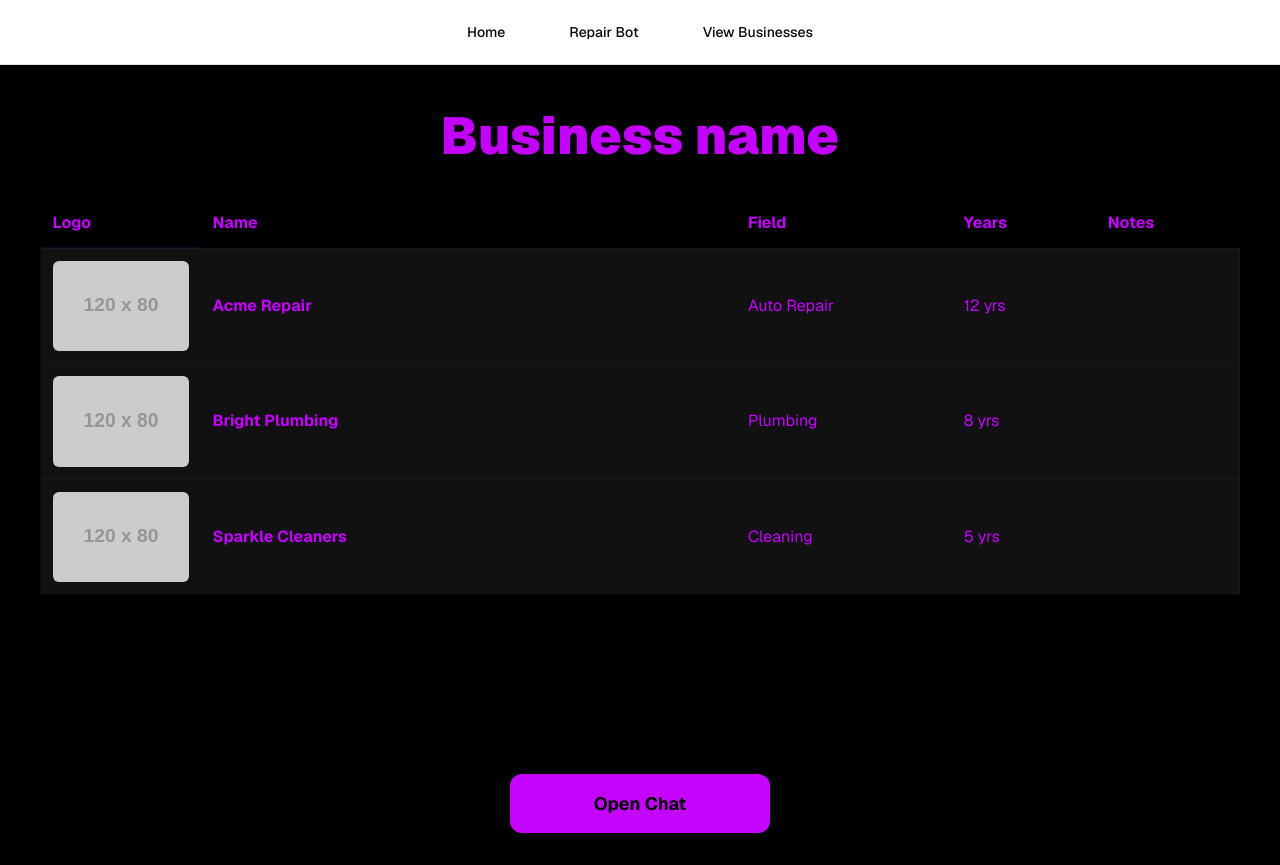
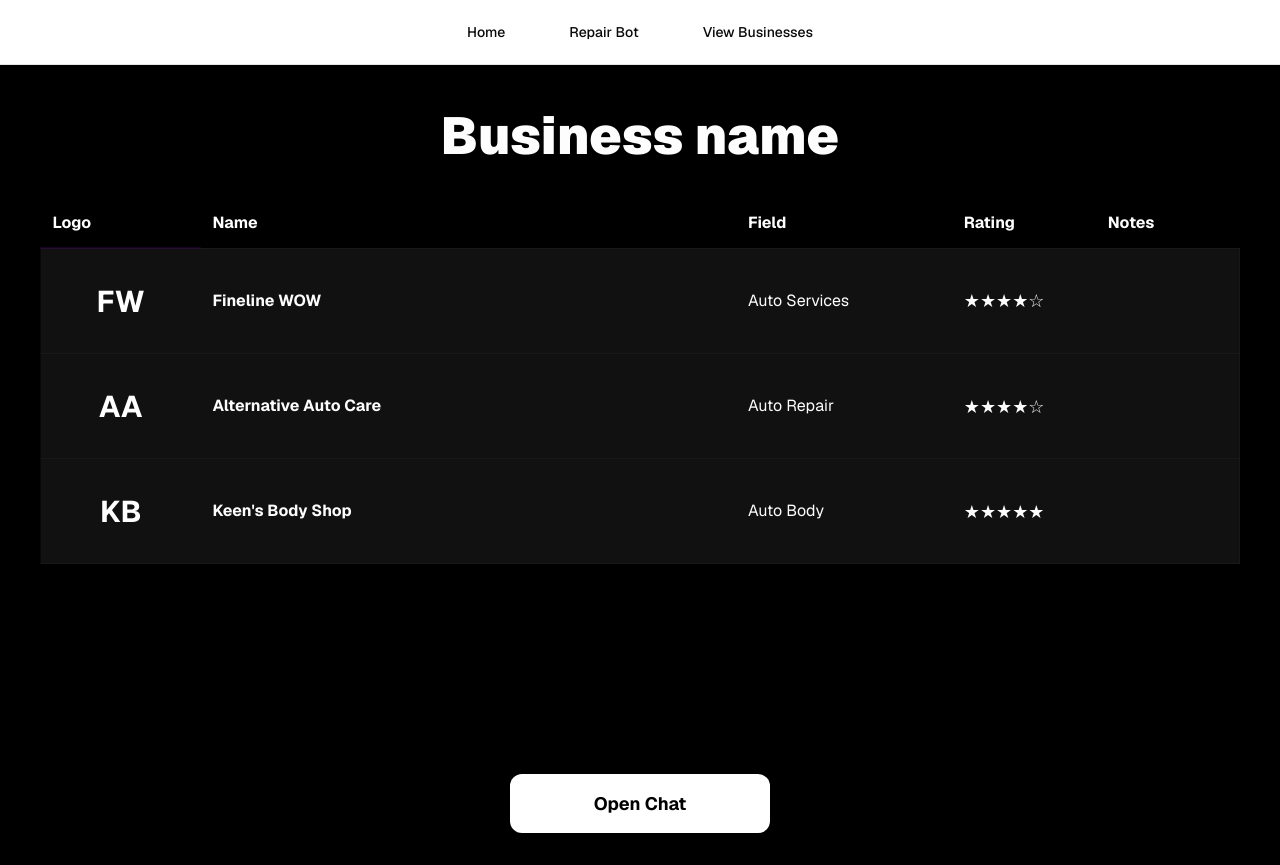
Before and after one commit to CrazyMan80052/boss-chatbot-tool, a Next.js app: page /businesses in a window 1280 px wide. Built offline with nearby package versions, Linux system fonts and the light colour scheme.

Commit message:
final changes to the business page for hackathon

```diff
--- a/app/businesses/page.tsx
+++ b/app/businesses/page.tsx
@@ -1,27 +1,34 @@
 import Link from "next/link";
+import BusinessLogo from "@/components/business-logo";
 
 export default function ViewBusiness() {
   const businesses = [
     {
       id: "1",
-      logo: "https://via.placeholder.com/120x80.png?text=Logo",
-      name: "Acme Repair",
-      field: "Auto Repair",
-      years: 12,
+      // Fineline WOW
+      url: "https://www.finelinewow.com/",
+      logo: "https://www.google.com/s2/favicons?domain=www.finelinewow.com&sz=64",
+      name: "Fineline WOW",
+      field: "Auto Services",
+      rating: 4,
     },
     {
       id: "2",
-      logo: "https://via.placeholder.com/120x80.png?text=Logo",
-      name: "Bright Plumbing",
-      field: "Plumbing",
-      years: 8,
+      // Alternative Auto Care
+      url: "https://alternativeautocare.com/",
+      logo: "https://www.google.com/s2/favicons?domain=alternativeautocare.com&sz=64",
+      name: "Alternative Auto Care",
+      field: "Auto Repair",
+      rating: 4,
     },
     {
       id: "3",
-      logo: "https://via.placeholder.com/120x80.png?text=Logo",
-      name: "Sparkle Cleaners",
-      field: "Cleaning",
-      years: 5,
+      // Keen's Body Shop
+      url: "https://www.keensbodyshop.com/",
+      logo: "https://www.google.com/s2/favicons?domain=www.keensbodyshop.com&sz=64",
+      name: "Keen's Body Shop",
+      field: "Auto Body",
+      rating: 5,
     },
   ];
 
@@ -35,7 +42,7 @@ export default function ViewBusiness() {
         alignItems: "center",
         padding: "2rem 1.5rem",
         background: "#000000ff",
-        color: "#c401ffff",
+        color: "#fdfdfdff",
       }}
     >
       {/* Large title at top */}
@@ -65,7 +72,7 @@ export default function ViewBusiness() {
                 style={{
                   textAlign: "left",
                   padding: "0.75rem",
-                  color: "#c401ffff",
+                  color: "#ffffffff",
                   fontWeight: 700,
                   borderBottom: "2px solid rgba(196,1,255,0.12)",
                 }}
@@ -76,7 +83,7 @@ export default function ViewBusiness() {
                 style={{
                   textAlign: "left",
                   padding: "0.75rem",
-                  color: "#c401ffff",
+                  color: "#ffffffff",
                   fontWeight: 700,
                 }}
               >
@@ -86,7 +93,7 @@ export default function ViewBusiness() {
                 style={{
                   textAlign: "left",
                   padding: "0.75rem",
-                  color: "#c401ffff",
+                  color: "#ffffffff",
                   fontWeight: 700,
                 }}
               >
@@ -96,17 +103,17 @@ export default function ViewBusiness() {
                 style={{
                   textAlign: "left",
                   padding: "0.75rem",
-                  color: "#c401ffff",
+                  color: "#ffffffff",
                   fontWeight: 700,
                 }}
               >
-                Years
+                Rating
               </th>
               <th
                 style={{
                   textAlign: "left",
                   padding: "0.75rem",
-                  color: "#c401ffff",
+                  color: "#ffffffff",
                   fontWeight: 700,
                 }}
               >
@@ -124,67 +131,82 @@ export default function ViewBusiness() {
                 }}
               >
                 <td style={{ padding: 12, verticalAlign: "middle" }}>
-                  <Link
-                    href={`/businesses/${b.id}/resume`}
+                  <a
+                    href={b.url}
+                    rel="noopener noreferrer"
                     style={{ display: "flex", alignItems: "center", gap: 12 }}
+                    target="_blank"
+                    title={`Open ${b.name}`}
                   >
-                    <img
-                      alt={`${b.name} logo`}
+                    <BusinessLogo
                       height={80}
+                      name={b.name}
                       src={b.logo}
-                      style={{ objectFit: "cover", borderRadius: 6 }}
                       width={140}
                     />
-                  </Link>
+                  </a>
                 </td>
                 <td style={{ padding: 12, verticalAlign: "middle" }}>
-                  <Link
-                    href={`/businesses/${b.id}/resume`}
+                  <a
+                    href={b.url}
+                    rel="noopener noreferrer"
                     style={{
                       display: "block",
                       textDecoration: "none",
                       color: "inherit",
                       fontWeight: 700,
                     }}
+                    target="_blank"
                   >
                     {b.name}
-                  </Link>
+                  </a>
                 </td>
                 <td style={{ padding: 12, verticalAlign: "middle" }}>
-                  <Link
-                    href={`/businesses/${b.id}/resume`}
+                  <a
+                    href={b.url}
+                    rel="noopener noreferrer"
                     style={{
                       display: "block",
                       textDecoration: "none",
                       color: "inherit",
                     }}
+                    target="_blank"
                   >
                     {b.field}
-                  </Link>
+                  </a>
                 </td>
                 <td style={{ padding: 12, verticalAlign: "middle" }}>
-                  <Link
-                    href={`/businesses/${b.id}/resume`}
+                  <a
+                    href={b.url}
+                    rel="noopener noreferrer"
+                    style={{
+                      display: "block",
+                      textDecoration: "none",
+                      color: "inherit",
+                      fontSize: 18,
+                    }}
+                    target="_blank"
+                  >
+                    <span aria-hidden="true" title={`${b.rating} out of 5`}>
+                      {"★".repeat(Math.max(0, Math.min(5, b.rating)))}
+                      {"☆".repeat(5 - Math.max(0, Math.min(5, b.rating)))}
+                    </span>
+                    <span className="sr-only">{b.rating} out of 5</span>
+                  </a>
+                </td>
+                <td style={{ padding: 12, verticalAlign: "middle" }}>
+                  <a
+                    href={b.url}
+                    rel="noopener noreferrer"
                     style={{
                       display: "block",
                       textDecoration: "none",
                       color: "inherit",
                     }}
-                  >
-                    {b.years} yrs
-                  </Link>
-                </td>
-                <td style={{ padding: 12, verticalAlign: "middle" }}>
-                  <Link
-                    href={`/businesses/${b.id}/resume`}
-                    style={{
-                      display: "block",
-                      textDecoration: "none",
-                      color: "inherit",
-                    }}
+                    target="_blank"
                   >
                     {/* placeholder for notes */}
-                  </Link>
+                  </a>
                 </td>
               </tr>
             ))}
@@ -209,7 +231,7 @@ export default function ViewBusiness() {
             padding: "1rem 3rem",
             minWidth: 260,
             textAlign: "center",
-            background: "#c504ffff",
+            background: "#ffffffff",
             color: "#000000ff",
             borderRadius: 12,
             boxShadow: "0 6px 14px rgba(0,0,0,0.12)",
--- a/app/home/page.tsx
+++ b/app/home/page.tsx
@@ -22,7 +22,7 @@ export default function HomePage() {
           alignItems: "center",
           justifyContent: "center",
           width: "100%",
-          color: "#c401ffff",
+          color: "#ffffffff",
         }}
       >
         <h1
@@ -54,7 +54,7 @@ export default function HomePage() {
             padding: "1rem 3rem",
             minWidth: 260,
             textAlign: "center",
-            background: "#c504ffff",
+            background: "#ffffffff",
             color: "#000000ff",
             borderRadius: 12,
             boxShadow: "0 6px 14px rgba(0,0,0,0.12)",
--- /dev/null
+++ b/components/business-logo.tsx
@@ -0,0 +1,65 @@
+"use client";
+
+import Image from "next/image";
+import { useState } from "react";
+
+const WORD_SPLIT_RE = /\s+/;
+
+export default function BusinessLogo({
+  src,
+  name,
+  width = 120,
+  height = 64,
+}: {
+  src?: string;
+  name: string;
+  width?: number;
+  height?: number;
+}) {
+  const [errored, setErrored] = useState(false);
+
+  const initials = name
+    .split(WORD_SPLIT_RE)
+    .map((part) => part[0] ?? "")
+    .filter(Boolean)
+    .slice(0, 2)
+    .join("")
+    .toUpperCase();
+
+  if (errored || !src) {
+    return (
+      <div
+        aria-hidden={false}
+        role="img"
+        style={{
+          width,
+          height,
+          display: "flex",
+          alignItems: "center",
+          justifyContent: "center",
+          background: "#111",
+          color: "#ffffff",
+          padding: 8,
+          borderRadius: 6,
+          fontWeight: 700,
+          fontSize: Math.floor(Math.min(width, height) / 2.6),
+        }}
+        title={name}
+      >
+        {initials}
+      </div>
+    );
+  }
+
+  return (
+    <Image
+      alt={`${name} logo`}
+      height={height}
+      onError={() => setErrored(true)}
+      src={src}
+      style={{ objectFit: "contain", borderRadius: 4 }}
+      unoptimized
+      width={width}
+    />
+  );
+}
--- a/next.config.ts
+++ b/next.config.ts
@@ -9,6 +9,27 @@ const nextConfig: NextConfig = {
       {
         hostname: "avatar.vercel.sh",
       },
+      {
+        hostname: "www.finelinewow.com",
+      },
+      {
+        hostname: "finelinewow.com",
+      },
+      {
+        hostname: "alternativeautocare.com",
+      },
+      {
+        hostname: "www.alternativeautocare.com",
+      },
+      {
+        hostname: "www.keensbodyshop.com",
+      },
+      {
+        hostname: "keensbodyshop.com",
+      },
+      {
+        hostname: "www.google.com",
+      },
     ],
   },
 };
```
